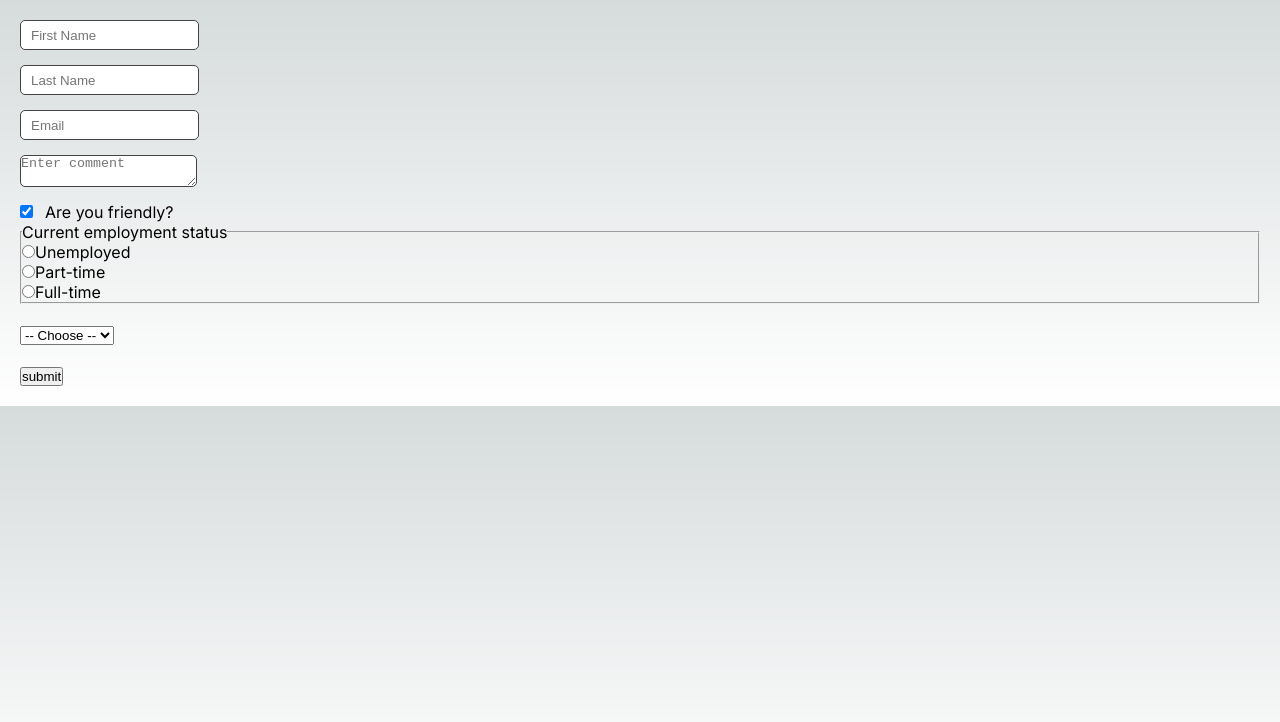
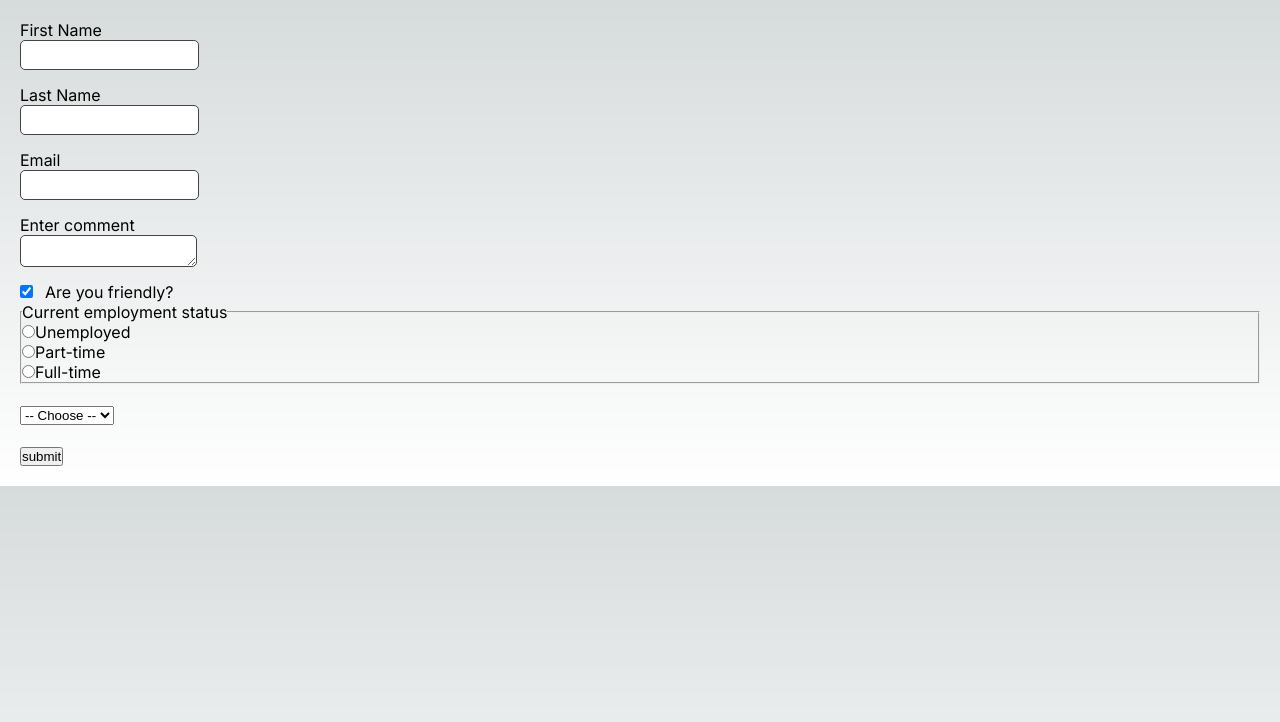
Before and after one commit to enoskyeza/meme_generator, a Next.js app: page / in a window 1280 px wide. Shown: the top 722 px of the page. Built offline with nearby package versions, Linux system fonts and the light colour scheme.

Commit message:
Replace placeholders with labels

```diff
--- a/src/components/Form.js
+++ b/src/components/Form.js
@@ -33,29 +33,29 @@ export default function Form() {
 
     return (
         <form onSubmit={handleSubmit}>
+            <label>First Name</label>
             <input
                 type="text"
-                placeholder="First Name"
                 onChange={handleChange}
                 name='firstname'
                 value={FormData.firstname}
             />
+            <label>Last Name</label>
             <input
                 type="text"
-                placeholder="Last Name"
                 onChange={handleChange}
                 name='lastname'
                 value={FormData.lastname}
             />
+            <label>Email</label>
             <input
                 type="text"
-                placeholder="Email"
                 onChange={handleChange}
                 name='email'
                 value={FormData.emailname}
             />
+            <label>Enter comment</label>
             <textarea
-                placeholder="Enter comment"
                 onChange={handleChange}
                 name="comment"
                 value={formData.comment}
```
